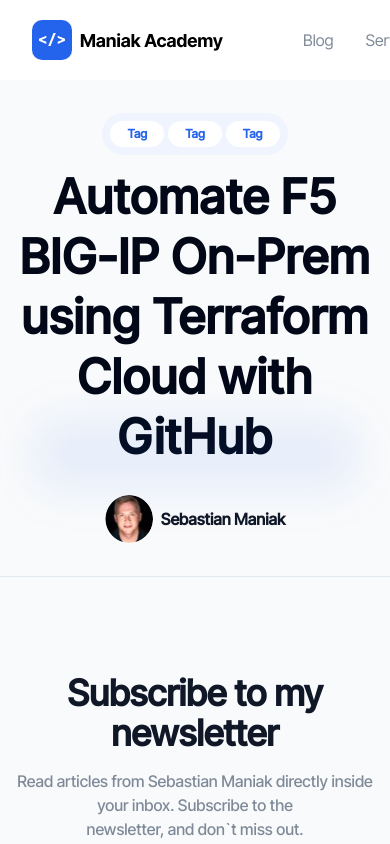
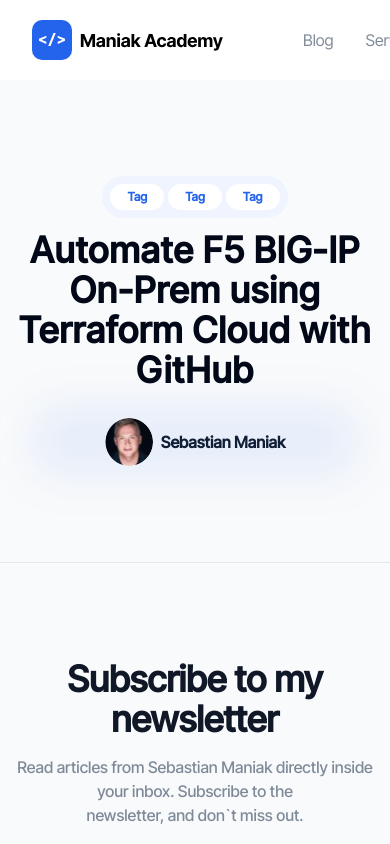
Before and after one commit to sebbycorp/project-maniak-io, a Next.js app: page /blog/automate-f5 in a window 390 px wide. Shown: the top 844 px of the page. Built offline with nearby package versions, Linux system fonts and the light colour scheme.

Commit message:
responsive blog single page

```diff
--- a/src/components/post-content/index.tsx
+++ b/src/components/post-content/index.tsx
@@ -25,7 +25,7 @@
 
   return (
     <div>
-      <div className="w-screen relative h-[496px] bg-[#F9FAFB] flex items-center justify-center">
+      <div className="w-screen relative py-24 bg-[#F9FAFB] flex items-center justify-center">
         <div className="container max-w-[960px] flex flex-col items-center">
           {tags ? (
             <div className="inline-flex gap-1 items-center justify-center bg-[#EFF4FF] rounded-[24px] p-2">
@@ -36,7 +36,7 @@
               ))}
             </div>
           ) : null}
-          <h1 className="text-5xl font-semibold my-3 font-Bai text-center tracking-[0.96px] leading-[60px]">
+          <h1 className="text-5xl font-semibold my-3 font-Bai text-center tracking-[0.96px] leading-[60px] max-sm:text-4xl">
             {title}
           </h1>
           <div className="flex items-center gap-2 mt-4">
@@ -53,7 +53,7 @@
         <div></div>
       </div>
       <div>
-        <article className={clsx(content && 'py-24', 'container', 'max-w-3xl')}>
+        <article className={clsx(content && 'py-24 max-sm:py-12', 'container', 'max-w-3xl')}>
           <ReactMarkdown
             components={{
               h1: 'h2',
```
